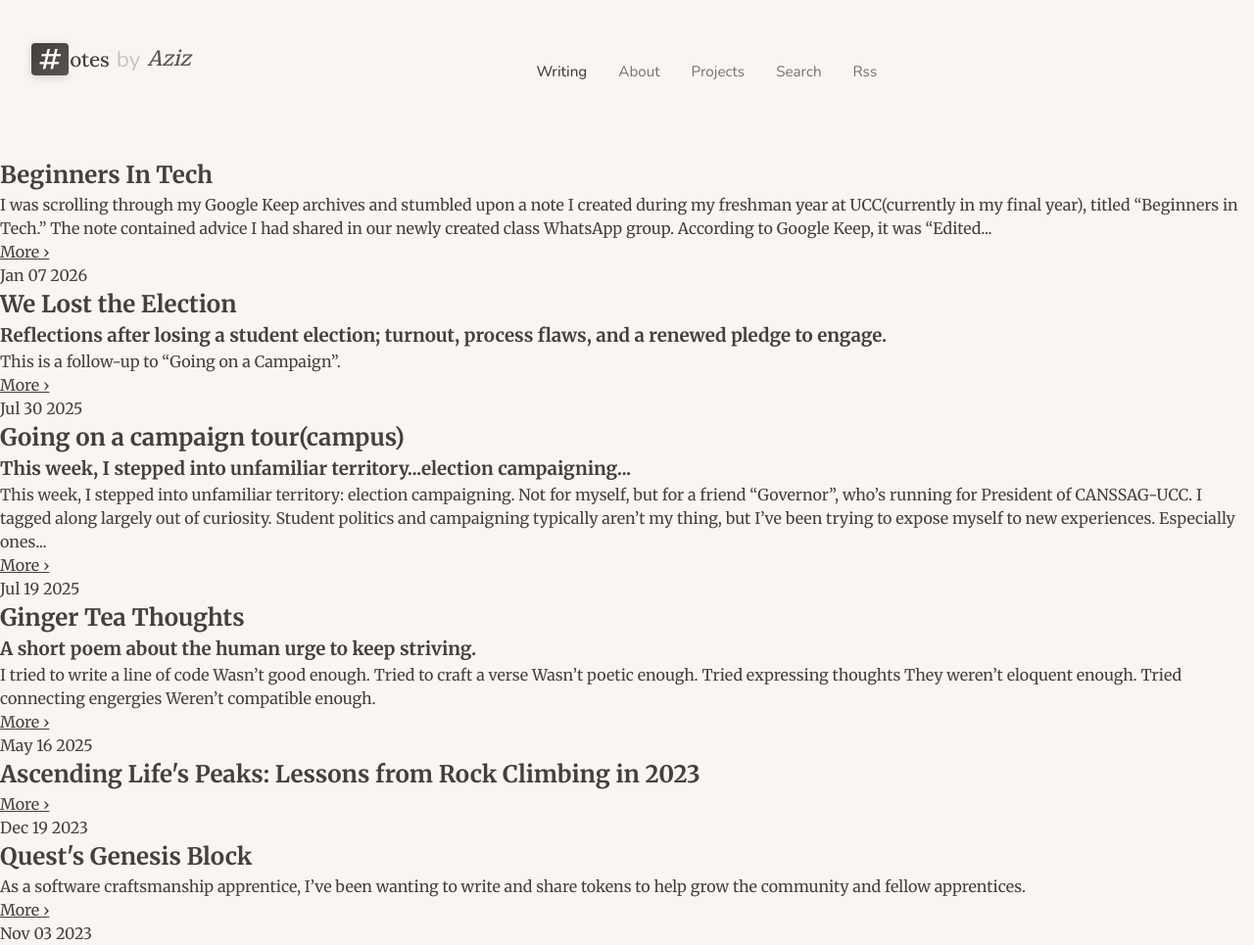
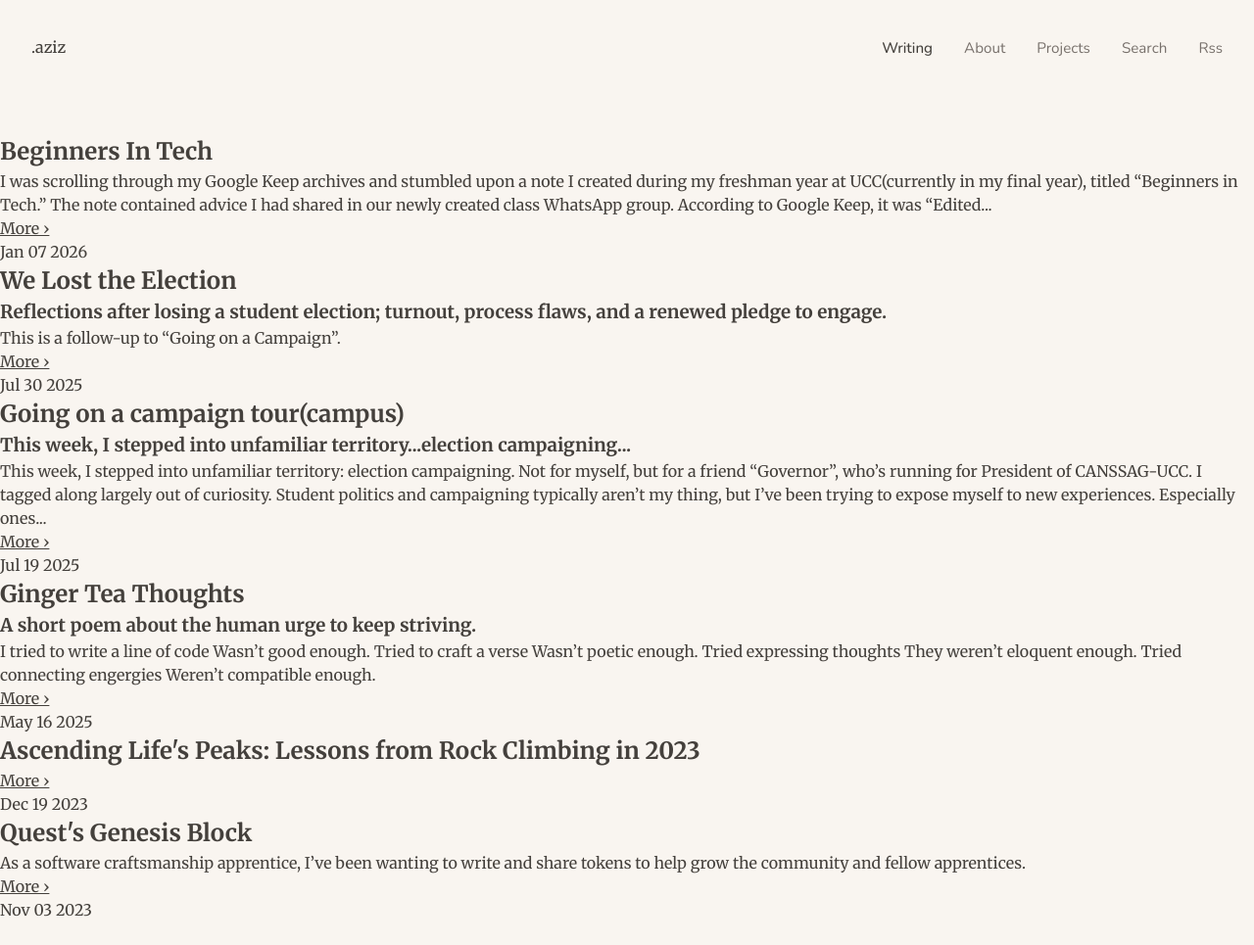
Before and after one commit to dotaziz/dotaziz.github.io, a Jekyll site: the page built from index.html, in a window 1280 px wide. Shown: the whole page at 98% size. Built offline with Jekyll 4.4.1, drawn with Linux system fonts in a browser that asks for light colours; the list of posts is cut into pages by our own code; after the commit the page ends 941 px from its top, so only the background shows below that.

Commit message:
Simplify navigation header with cleaner logo and improved styling

```diff
--- a/_layouts/default.html
+++ b/_layouts/default.html
@@ -7,27 +7,25 @@ layout: compress
   {% include head.html %}
 
   <body>
-    <nav class="no-print" aria-label="Top">
+      <nav class="no-print" aria-label="Main navigation">
         <div class="nav-inner">
-        <a href="{{ site.baseurl }}/" class="logo">
-          <div class="logo-text">
-            <span class="logo-hash">#</span>
-            <span class="logo-rest">otes</span>
-            <span class="logo-divider">by</span>
-            <span class="logo-aziz">Aziz</span>
-          </div>
+          <a href="{{ site.baseurl }}/" class="logo" aria-label="dotaziz home">
+              .aziz
           </a>
-
-        <nav class="header-nav">
+          <div class="header-nav">
             <ul>
               {% for item in site.data.navigation.links %}
-              <li><a href="{{ item.url }}" {% if item.url == page.url %} class="active"{% endif %}>{{ item.title }}</a></li>
+                <li>
+                  <a href="{{ item.url }}"
+                     {% if item.url == page.url %}class="active" aria-current="page"{% endif %}>
+                    {{ item.title }}
+                  </a>
+                </li>
               {% endfor %}
             </ul>
-        </nav>
+          </div>
         </div>
       </nav>
-
     <main>
       {{ content }}
     </main>
```
Lines whose indentation alone changed are shown as unchanged.
